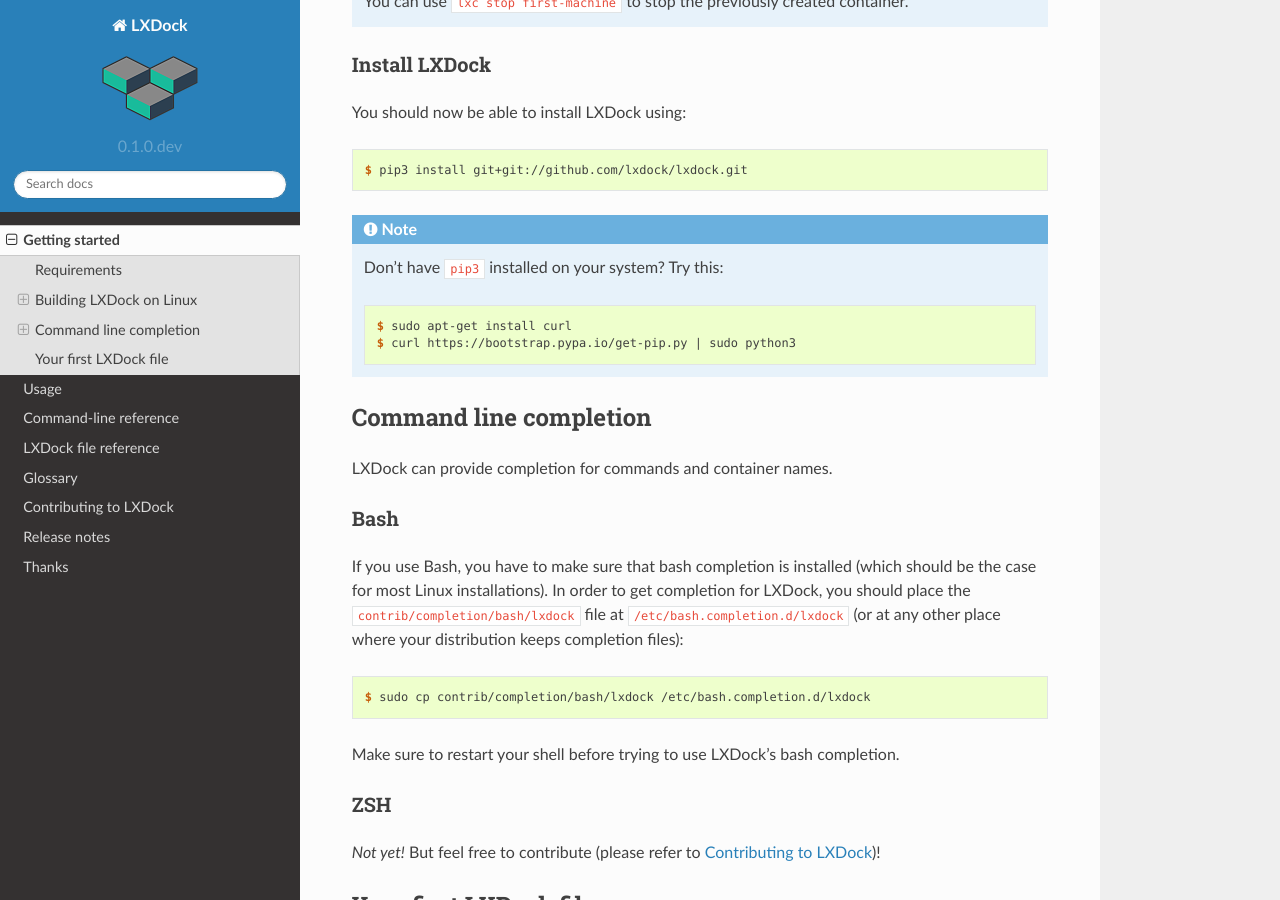
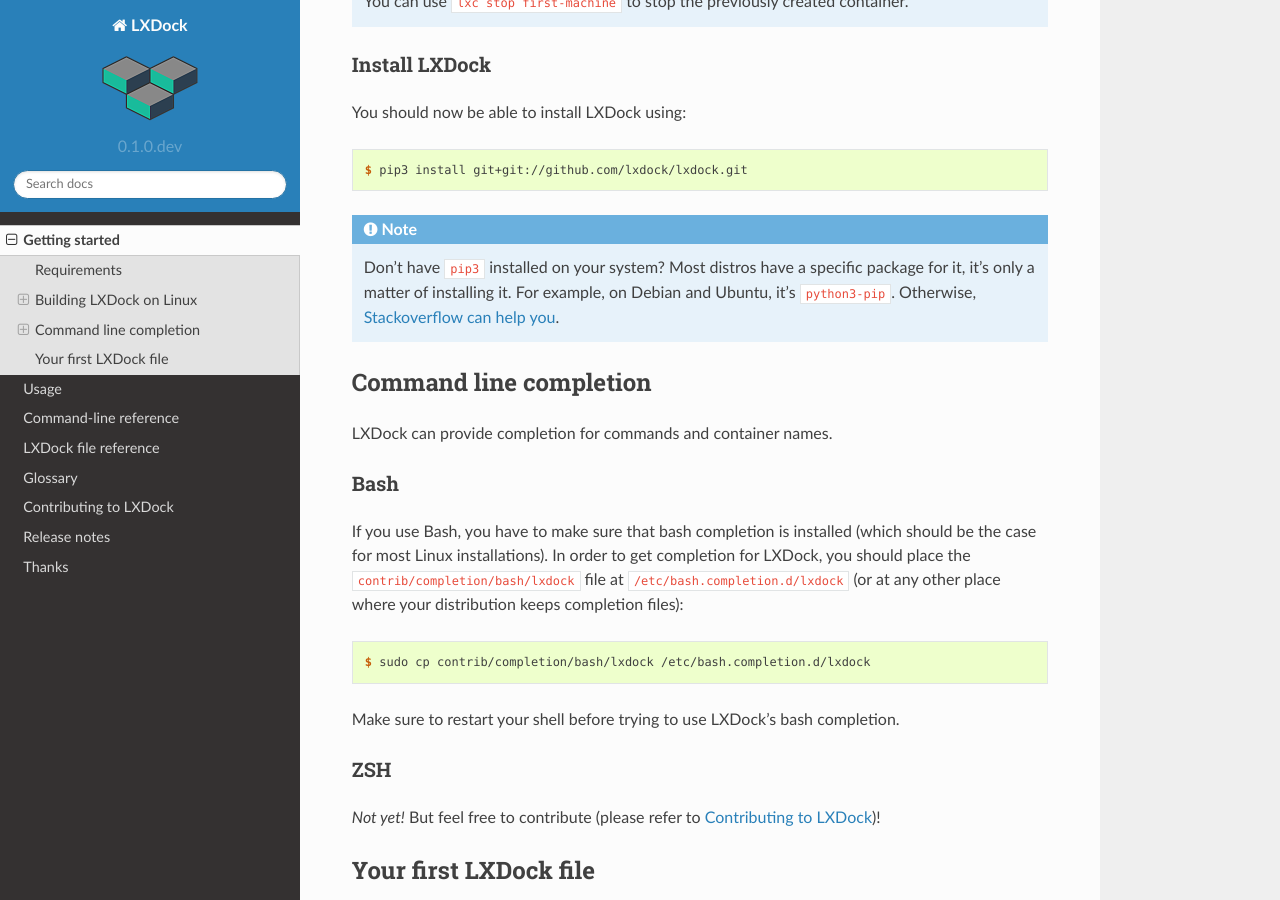
Before and after one commit to lxdock/lxdock, a Sphinx documentation site: the page built from docs/getting_started.rst, in a window 1280 px wide and 900 px high, scrolled down 1445 px. Built offline with Sphinx 7.4.7 and the Read the Docs theme 2.0.0, drawn with Linux system fonts in a browser that asks for light colours.

Commit message:
docs: improve pip3 installation notes (#34)
The manual installation of pip3 should be a last resort. It's not a good
idea to do this on a Debian/Ubuntu system, so we should not suggest it.
Also, stackoferflow has a better overall answer for edge cases.

```diff
--- a/docs/getting_started.rst
+++ b/docs/getting_started.rst
@@ -80,12 +80,9 @@
 
 .. note::
 
-  Don't have ``pip3`` installed on your system? Try this:
-
-  .. code-block:: console
-
-    $ sudo apt-get install curl
-    $ curl https://bootstrap.pypa.io/get-pip.py | sudo python3
+  Don't have ``pip3`` installed on your system? Most distros have a specific package for it, it's
+  only a matter of installing it. For example, on Debian and Ubuntu, it's ``python3-pip``.
+  Otherwise, `Stackoverflow can help you <http://stackoverflow.com/a/6587528>`__.
 
 Command line completion
 -----------------------
```
